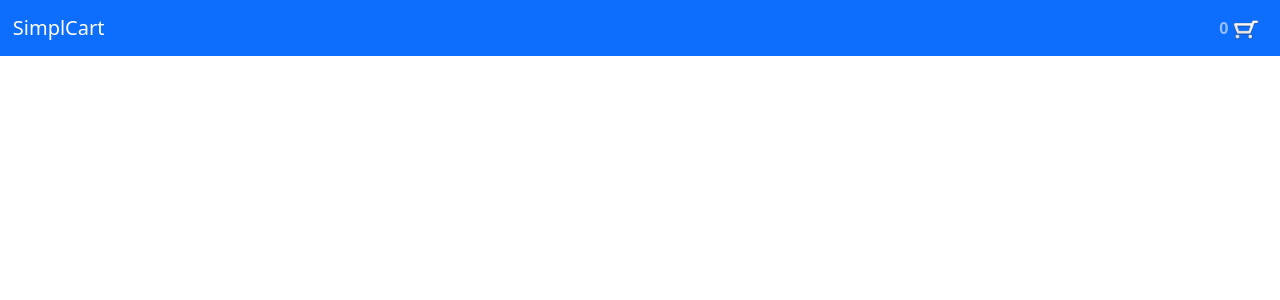
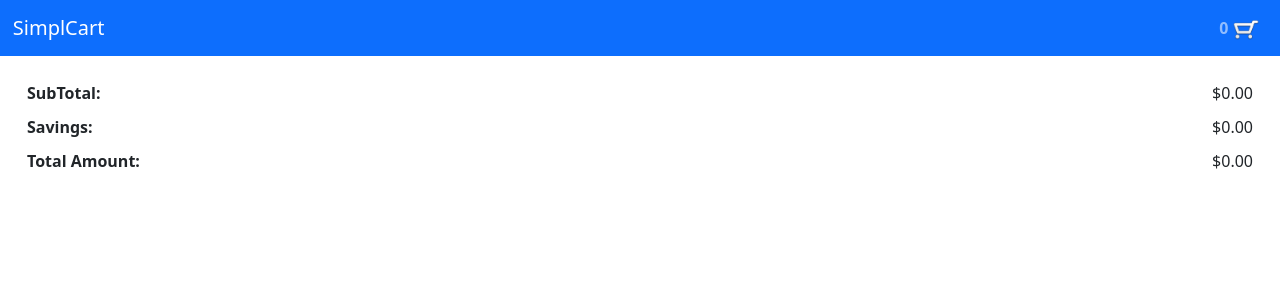
Before and after one commit to ramakrishnachunduri/simple-react-cart, a React (Create React App) app: page /cart in a window 1280 px wide. Shown: the top 300 px of the page. Built offline with nearby package versions, Linux system fonts and the light colour scheme.

Commit message:
Changes For Cart
- Cart item component created.

- Cart rendered as group of cart items

- Cart is subscribed to reflect changes in carted products

- Navigation Enhanced to reflect changes when cart quantities changed in cart

- Cart reducer enhanced to support removal of items

```diff
--- /dev/null
+++ b/src/CalculateSavings.js
@@ -0,0 +1,17 @@
+export const updateSavings = (cartedProducts) => {
+    //reset savings to 0
+    cartedProducts.map((product)=>{product.savedAmount=0;product.savedAmount=0;return true;});
+
+    //has soup check for breads
+    const foundBread = cartedProducts.find(product => product.id === 1);
+    if(foundBread !== undefined)
+    {
+        const eligibleSoups = Math.floor(foundBread.quantity / 2);
+        const foundSoup = cartedProducts.find(product => product.id === 4);
+        if(foundSoup !== undefined)
+        {
+            const reduceableBreads = (foundSoup.quantity<=eligibleSoups ? foundSoup.quantity : eligibleSoups );
+            foundBread.savedAmount = reduceableBreads * foundBread.price;
+        }
+    }
+}
--- a/src/Cart.js
+++ b/src/Cart.js
@@ -1,5 +1,75 @@
-export const Cart = () => {
+import React from 'react';
+import { Col, ListGroup, ListGroupItem, Row } from 'react-bootstrap';
+import store from "./store";
+import CartedProductItem from './Components/CartedProductItem';
+import styled from 'styled-components';
 
-    return (<></>);
+const StyledFinalPriceItem = styled(ListGroupItem)`
+  {margin:5px; border:none; padding:10px; }
+  .rowheading { font-weight : 700 }
+  .row {margin:10px 0px;}
+  `;
 
+export class Cart extends React.Component {
+    state = {cartTotal:0,cartSavings:0,cartItemPriceTotal:0}
+    unsubscribe = () => {};
+    constructor(props) {
+        super(props);
+        this.handleCartChange = this.handleCartChange.bind(this);
+    }
+    calculateCartValues()
+    {
+        const cartedProducts = store.getState();
+        const cartItemPriceTotal=(cartedProducts.reduce((a, b) => a + b.price*b.quantity,0));
+        const cartSavings=(cartedProducts.reduce((a, b) => a + b.savedAmount,0));
+        const cartTotal = cartItemPriceTotal - cartSavings;
+        const newState={cartTotal,cartSavings,cartItemPriceTotal}
+        this.setState(newState);
+    }
+    componentDidMount()
+    {
+        this.calculateCartValues();
+        this.unsubscribe = store.subscribe(this.handleCartChange)
+    }
+    componentWillUnmount()
+    {
+        this.unsubscribe();
+    }
+
+    handleCartChange()
+    {
+        this.calculateCartValues();
+    }
+    render() {
+        const cartedProducts = store.getState();
+    return (
+        <>
+        <ListGroup>
+            {cartedProducts.map(product => (
+                    <CartedProductItem key={product.id} productToRender={product}></CartedProductItem>
+            ))}
+        </ListGroup>
+        <ListGroup>
+            <StyledFinalPriceItem>
+                <Row><Col sm={6} ><span className="rowheading">
+                    SubTotal:
+                </span></Col><Col sm={6} ><span className="float-end">
+                    ${(this.state.cartItemPriceTotal).toFixed(2)}
+                </span></Col></Row>
+
+                <Row><Col sm={6} ><span className="rowheading">
+                    Savings:
+                </span></Col><Col sm={6} ><span className="float-end">
+                ${(this.state.cartSavings).toFixed(2)}
+                </span></Col></Row>
+
+                <Row><Col sm={6} ><span className="rowheading">
+                    Total Amount:
+                </span></Col><Col sm={6} ><span className="float-end">
+                    ${(this.state.cartTotal).toFixed(2)}
+                </span></Col></Row>
+            </StyledFinalPriceItem>
+        </ListGroup>
+        </>
+    )}
 }
--- /dev/null
+++ b/src/Components/CartedProductItem.js
@@ -0,0 +1,67 @@
+import React from "react";
+import { Button, Col, ListGroupItem, Row } from "react-bootstrap";
+import styled from 'styled-components';
+import { AddToCart, RemoveFromCart } from "../Reducers/CartedProduct";
+import store from "../store";
+
+export const StyledListGroupItem = styled(ListGroupItem)`
+  .nameClass { font-weight:bold }
+  .quantityClass { margin : 6px 10px }
+  .itemPriceCalClass { padding:10px;}
+  .btn:focus { outline: none; box-shadow: none; }
+  .itemFinalPriceClass,.savedAmountClass {border-top:solid thin #DDD; padding:10px;}
+  .savedAmountClass { color:red; }
+  {margin:5px 5px 0px 5px; border-color:red;}
+  `;
+
+class CartedProductItem extends React.Component {
+  constructor(productToRender) {
+    super(productToRender);
+    this.handleAddClick = this.handleAddClick.bind(this);
+    this.handleRemoveClick = this.handleRemoveClick.bind(this);
+  }
+
+  handleAddClick() {
+    store.dispatch(AddToCart(this.props.productToRender));
+  }
+
+  handleRemoveClick() {
+    store.dispatch(RemoveFromCart(this.props.productToRender));
+  }
+
+  render() {
+    const currentProduct = this.props.productToRender
+    return (
+      <StyledListGroupItem key={currentProduct.id} className="border-1">
+        <Row className="align-items-end">
+          <Col sm={4} className="nameClass">{currentProduct.name}</Col>
+          <Col sm={4} className="priceClass">${currentProduct.price.toFixed(2)}</Col>
+          <Col sm={4}>
+            <Button variant="outline-primary" className="float-end" onClick={this.handleRemoveClick}>-</Button>
+            <span className="quantityClass float-end">{currentProduct.quantity}</span>
+            <Button variant="primary" className="float-end" onClick={this.handleAddClick}>+</Button>
+          </Col>
+        </Row>
+        <Row className="itemPriceCalClass"><Col sm={12}>
+          <span className="float-end">
+            Item price ${currentProduct.price.toFixed(2)} * {currentProduct.quantity} = ${(currentProduct.price * currentProduct.quantity).toFixed(2)}
+          </span>
+        </Col></Row>
+        {currentProduct.savedAmount > 0 &&
+          <Row className="savedAmountClass"><Col sm={12}>
+            <span className="float-end">
+              Savings ${(currentProduct.savedAmount).toFixed(2)}
+            </span>
+          </Col></Row>
+        }
+        <Row className="itemFinalPriceClass"><Col sm={12}>
+          <span className="float-end">
+            Item cost ${((currentProduct.price * currentProduct.quantity)-currentProduct.savedAmount).toFixed(2)}
+          </span>
+        </Col></Row>
+      </StyledListGroupItem>
+    );
+  }
+}
+
+export default CartedProductItem
--- a/src/Components/Navigationbar.js
+++ b/src/Components/Navigationbar.js
@@ -35,17 +35,24 @@ export class NavigationBar extends React.Component {
         super(props);
         this.handleChange = this.handleChange.bind(this);
     }
+    unsubscribe = () => {};
+    componentDidMount()
+    {
+        this.unsubscribe = store.subscribe(this.handleChange)
+    }
+    componentWillUnmount()
+    {
+        this.unsubscribe();
+    }
 
     handleChange()
     {
         const cartedProducts = store.getState();
         const v=(cartedProducts.reduce((a, b) => a + b.quantity,0));
         this.setState({cartCount:v})
-        console.log(v);
     }
 
     render() {
-        store.subscribe(this.handleChange);
         return (
         <StyledNavBar bg="primary" variant="dark">
                 <Navbar.Brand as={Link} to="/" className="me-auto">SimplCart</Navbar.Brand>
--- a/src/Components/ProdItem.js
+++ b/src/Components/ProdItem.js
@@ -27,7 +27,7 @@ class ProdItem extends React.Component {
             <Col sm={8} className="nameClass">{this.props.productToRender.name}</Col>
             <Col sm={4}>
                 <Button variant="primary" className="float-end" onClick={this.handleClick}>Add</Button>
-                <span className="priceClass float-end">${this.props.productToRender.price}</span>
+                <span className="priceClass float-end">${this.props.productToRender.price.toFixed(2)}</span>
             </Col>
         </Row>
         </StyledListGroupItem>
--- a/src/ProductList.js
+++ b/src/ProductList.js
@@ -1,12 +1,12 @@
 import React from 'react';
 import { ListGroup } from 'react-bootstrap';
-import cartableProducts from './cartableProducts';
+import CartableProducts from './CartableProducts';
 import ProdItem from './Components/ProdItem';
 
 export const ProductList = () => {
     return (
         <ListGroup >
-            {cartableProducts.map(product => (
+            {CartableProducts.map(product => (
                     <ProdItem key={product.id} productToRender={product} />
            ))}
         </ListGroup>
--- a/src/Reducers/CartedProduct.js
+++ b/src/Reducers/CartedProduct.js
@@ -1,23 +1,50 @@
+import { updateSavings } from "../CalculateSavings"
+
 export const CartedProduct = (id,name,price,quantity) => { return { id,name,price,quantity } }
 
 export const AddToCart = (payload) => {
     return { type : 'Add-to-cart', payload}
 }
 
+export const RemoveFromCart = (payload) => {
+    return { type : 'Remove-from-cart', payload}
+}
 const CartedProductReducer = (state=[],action) => {
+    const cartedProducts = state;
+    const found = cartedProducts.find(product => product.id === action.payload.id);
     switch(action.type){
         case 'Add-to-cart':
-        const cartedProducts = state;
-        const found = cartedProducts.find(product => product.id === action.payload.id);
             if(found === undefined)
             {
-            const newCartItem = {...action.payload,quantity:1}
+                const newCartItem = {...action.payload,quantity:1,savedAmount:0}
                 cartedProducts.push(newCartItem);
             }
             else
             {
                 found.quantity=found.quantity+1;
             }
+            updateSavings(state);
+            return state;
+        case 'Remove-from-cart':
+            if(found === undefined)
+            {
+                //never appears but for fail safety
+                const newCartItem = {...action.payload,quantity:1}
+                cartedProducts.push(newCartItem);
+            }
+            else
+            {
+                if(found.quantity===1)
+                {
+                    state = cartedProducts.filter((item)=>(item.id!==found.id));
+                }
+                else
+                {
+                    found.savedAmount = 0;
+                    found.quantity= (found.quantity===1)?found.quantity:found.quantity-1;
+                }
+            }
+            updateSavings(state);
             return state;
         default:
             return state;
--- a/src/cartableProducts.js
+++ b/src/cartableProducts.js
@@ -1,6 +1,6 @@
 import Product from "./Reducers/Product";
 
-const cartableProducts = [
+const CartableProducts = [
     Product(1,"Bread",1.10),
     Product(2,"Milk",0.50),
     Product(3,"Cheese",0.90),
@@ -8,4 +8,4 @@ const cartableProducts = [
     Product(5,"Butter",1.20),
 ]
 
-export default cartableProducts
+export default CartableProducts
```
Lines whose indentation alone changed are shown as unchanged.
